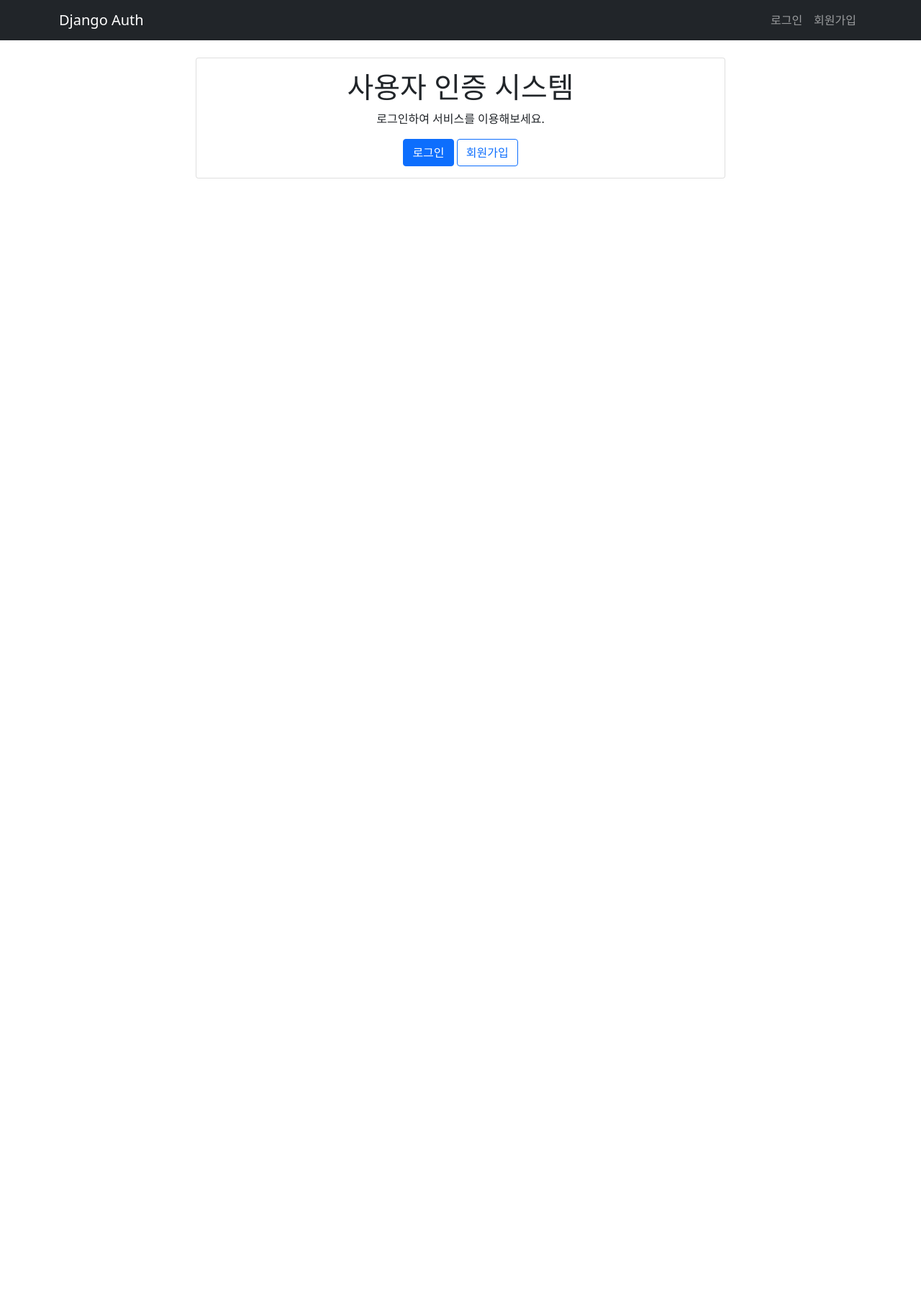
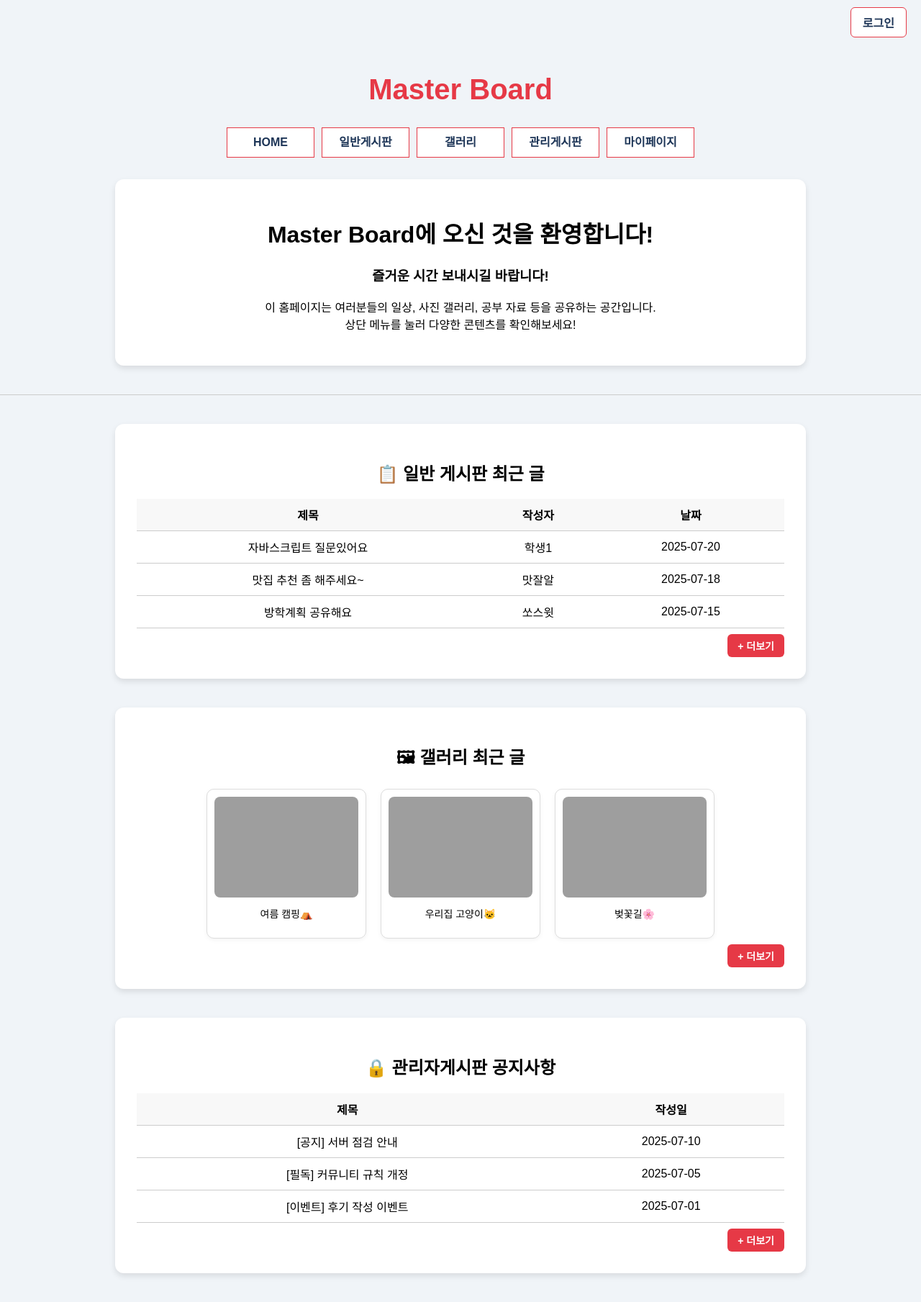
Before and after one commit to hyenaempress/Centerweb, a Django app: page / in a window 1280 px wide. Shown: the whole page at 72% size. Before the commit the page ends 248 px from the top, so only its background shows below. Run offline with Django 5.2, Linux system fonts and the light colour scheme; grey boxes are pictures that could not be loaded.

Commit message:
- 범광 디자인 추가하여 독립적인 HTML 구조: Django 템플릿 확장 대신 완전한 HTML 페이지로 변경  - Django 템플릿 태그 통합: 로그인 상태에 따른 버튼 표시 및 사용자명 표시  - URL 연결: Django URL 패턴과 연결 ({% url 'home' %}, {% url 'accounts:profile' %} 등)  - 정적 파일 경로: 이미지 경로를 Django 정적 파일 경로로 수정

```diff
--- a/mysite/templates/home.html
+++ b/mysite/templates/home.html
@@ -1,30 +1,315 @@
-{% extends 'base.html' %}
+<!DOCTYPE html>
+<html lang="ko">
+<head>
+  <meta charset="UTF-8" />
+  <meta name="viewport" content="width=device-width, initial-scale=1" />
+  <title>Master Board</title>
+  <style>
+    body {
+      font-family: "맑은 고딕", sans-serif;
+      background-color: #f0f4f8;
+      margin: 0;
+      padding: 0;
+      text-align: center;
+    }
 
-{% block title %}홈 - 사용자 인증 시스템{% endblock %}
+    h1.title {
+      color: #e63946;
+      margin-top: 40px;
+      margin-bottom: 20px;
+      font-size: 2.5rem;
+    }
 
-{% block content %}
-<div class="row justify-content-center">
-    <div class="col-md-8">
-        <div class="card">
-            <div class="card-body text-center">
-                <h1 class="card-title">사용자 인증 시스템</h1>
+    /* 로그인 버튼 wrapper */
+    .login-wrapper {
+      display: flex;
+      justify-content: flex-end;
+      padding: 10px 20px;
+    }
+
+    .login-btn {
+      background-color: white;
+      color: #1d3557;
+      border: 1px solid #e63946;
+      padding: 8px 16px;
+      border-radius: 6px;
+      font-weight: 600;
+      cursor: pointer;
+      text-decoration: none;
+      transition: 0.3s ease;
+    }
+
+    .login-btn:hover {
+      background-color: #e63946;
+      color: white;
+    }
+
+    nav {
+      display: flex;
+      justify-content: center;
+      margin: 30px 0;
+    }
+
+    ul#topmenu {
+      padding: 0;
+      margin: 0;
+      display: flex;
+      gap: 10px;
+    }
+
+    ul#topmenu li {
+      list-style: none;
+      background-color: #ffffff;
+      color: #1d3557;
+      border: 1px solid #e63946;
+      width: 120px;
+      height: 40px;
+      line-height: 40px;
+      font-weight: 600;
+      cursor: pointer;
+      transition: all 0.3s ease;
+    }
+
+    ul#topmenu li a {
+      display: block;
+      width: 100%;
+      height: 100%;
+      text-decoration: none;
+      color: inherit;
+    }
+
+    ul#topmenu li:hover {
+      background-color: #e63946;
+      color: white;
+      transform: translateY(-2px);
+    }
+
+    .content {
+      background-color: #ffffff;
+      width: 80%;
+      max-width: 900px;
+      margin: 0 auto 40px;
+      padding: 30px;
+      border-radius: 12px;
+      box-shadow: 0 4px 8px rgba(0, 0, 0, 0.1);
+      word-wrap: break-word;
+      overflow-wrap: break-word;
+      white-space: nowrap;
+      overflow-x: auto;
+    }
+
+    .content h3 {
+    margin-top: 20px;
+    }
+
+    .content p {
+    margin-top: 15px;
+    }
+
+    hr {
+      border: none;
+      height: 1px;
+      background-color: #ccc;
+      margin: 40px 0;
+    }
+
+    /* 게시판 테이블 스타일 */
+    .preview-table {
+      width: 100%;
+      border-collapse: collapse;
+      margin-top: 10px;
+    }
+
+    .preview-table th,
+    .preview-table td {
+      padding: 10px;
+      text-align: center;
+      border-bottom: 1px solid #ccc;
+    }
+
+    .preview-table th {
+      background-color: #f8f8f8;
+      font-weight: bold;
+    }
+
+    /* 갤러리 박스 */
+    .gallery {
+      display: flex;
+      justify-content: center;
+      gap: 20px;
+      flex-wrap: wrap;
+      margin-top: 10px;
+    }
+
+    .gallery-item {
+      background-color: #fff;
+      border: 1px solid #ddd;
+      border-radius: 10px;
+      width: 200px;
+      padding: 10px;
+      box-shadow: 0 2px 6px rgba(0, 0, 0, 0.05);
+      transition: transform 0.2s ease;
+    }
+
+    .gallery-item:hover {
+      transform: scale(1.02);
+    }
+
+    .gallery-item img {
+      width: 100%;
+      height: 140px;
+      object-fit: cover;
+      border-radius: 8px;
+    }
+
+    .gallery-item p {
+      margin-top: 8px;
+      font-size: 14px;
+    }
+
+    /* 더보기 버튼 스타일 */
+    .more-btn {
+      display: inline-block;
+      background-color: #e63946;
+      color: white;
+      padding: 6px 14px;
+      border-radius: 6px;
+      font-weight: 600;
+      text-decoration: none;
+      cursor: pointer;
+      transition: background-color 0.3s ease;
+      font-size: 14px;
+    }
+
+    .more-btn:hover {
+      background-color: #b32d3d;
+    }
+
+    /* 오른쪽 정렬 */
+    .more-btn-wrapper {
+      text-align: right;
+      margin-top: 8px;
+    }
+  </style>
+</head>
+<body>
+  <!-- 로그인 버튼 -->
+  <div class="login-wrapper">
     {% if user.is_authenticated %}
-                    <p class="card-text">
-                        <strong>{{ user.username }}</strong>님, 환영합니다!
-                    </p>
-                    <p class="text-muted">
-                        이메일: {{ user.email|default:"설정되지 않음" }}<br>
-                        가입일: {{ user.date_joined|date:"Y년 m월 d일" }}
-                    </p>
-                    <a href="{% url 'accounts:profile' %}" class="btn btn-primary">프로필 보기</a>
-                    <a href="{% url 'accounts:logout' %}" class="btn btn-outline-secondary">로그아웃</a>
+        <a href="{% url 'accounts:profile' %}" class="login-btn">마이페이지</a>
+        <a href="{% url 'accounts:logout' %}" class="login-btn" style="margin-left: 10px;">로그아웃</a>
     {% else %}
-                    <p class="card-text">로그인하여 서비스를 이용해보세요.</p>
-                    <a href="{% url 'accounts:login' %}" class="btn btn-primary">로그인</a>
-                    <a href="{% url 'accounts:signup' %}" class="btn btn-outline-primary">회원가입</a>
+        <a href="{% url 'accounts:login' %}" class="login-btn">로그인</a>
     {% endif %}
   </div>
+
+  <!-- 제목 -->
+
+    <div>
+        <h1 class="title">Master Board</h1>
+        <nav>
+            <ul id="topmenu">
+                <li><a href="{% url 'home' %}">HOME</a></li>
+                <li><a href="#board">일반게시판</a></li>
+                <li><a href="#gallery">갤러리</a></li>
+                <li><a href="#admin">관리게시판</a></li>
+                <li><a href="{% url 'accounts:profile' %}">마이페이지</a></li>
+            </ul>
+        </nav>
+    </div>
+
+  <!-- 콘텐츠 -->
+  <div class="content">
+    <h1>Master Board에 오신 것을 환영합니다!</h1>
+    {% if user.is_authenticated %}
+        <h3><strong>{{ user.username }}</strong>님, 즐거운 시간 보내시길 바랍니다!</h3>
+    {% else %}
+        <h3>즐거운 시간 보내시길 바랍니다!</h3>
+    {% endif %}
+    <p>
+      이 홈페이지는 여러분들의 일상, 사진 갤러리, 공부 자료 등을 공유하는 공간입니다. <br />
+      상단 메뉴를 눌러 다양한 콘텐츠를 확인해보세요!
+    </p>
+  </div>
+
+  <hr />
+
+  <!-- 일반 게시판 -->
+  <div class="content">
+    <h2>📋 일반 게시판 최근 글</h2>
+    <table class="preview-table">
+      <tr>
+        <th>제목</th>
+        <th>작성자</th>
+        <th>날짜</th>
+      </tr>
+      <tr>
+        <td>자바스크립트 질문있어요</td>
+        <td>학생1</td>
+        <td>2025-07-20</td>
+      </tr>
+      <tr>
+        <td>맛집 추천 좀 해주세요~</td>
+        <td>맛잘알</td>
+        <td>2025-07-18</td>
+      </tr>
+      <tr>
+        <td>방학계획 공유해요</td>
+        <td>쏘스윗</td>
+        <td>2025-07-15</td>
+      </tr>
+    </table>
+    <div class="more-btn-wrapper">
+      <a href="#board" class="more-btn">+ 더보기</a>
     </div>
   </div>
+
+  <!-- 갤러리 -->
+  <div class="content">
+    <h2>🖼 갤러리 최근 글</h2>
+    <div class="gallery">
+      <div class="gallery-item">
+        <img src="/static/img/photo1.jpg" alt="사진1" />
+        <p>여름 캠핑⛺</p>
       </div>
-{% endblock %}
+      <div class="gallery-item">
+        <img src="/static/img/photo2.jpg" alt="사진2" />
+        <p>우리집 고양이🐱</p>
+      </div>
+      <div class="gallery-item">
+        <img src="/static/img/photo3.jpg" alt="사진3" />
+        <p>벚꽃길🌸</p>
+      </div>
+    </div>
+    <div class="more-btn-wrapper">
+      <a href="#gallery" class="more-btn">+ 더보기</a>
+    </div>
+  </div>
+
+  <!-- 관리자 게시판 -->
+  <div class="content">
+    <h2>🔒 관리자게시판 공지사항</h2>
+    <table class="preview-table">
+      <tr>
+        <th>제목</th>
+        <th>작성일</th>
+      </tr>
+      <tr>
+        <td>[공지] 서버 점검 안내</td>
+        <td>2025-07-10</td>
+      </tr>
+      <tr>
+        <td>[필독] 커뮤니티 규칙 개정</td>
+        <td>2025-07-05</td>
+      </tr>
+      <tr>
+        <td>[이벤트] 후기 작성 이벤트</td>
+        <td>2025-07-01</td>
+      </tr>
+    </table>
+    <div class="more-btn-wrapper">
+      <a href="#admin" class="more-btn">+ 더보기</a>
+    </div>
+  </div>
+</body>
+</html>
```
Also changed, not shown: mysite/db.sqlite3. Lines whose indentation alone changed are shown as unchanged.
